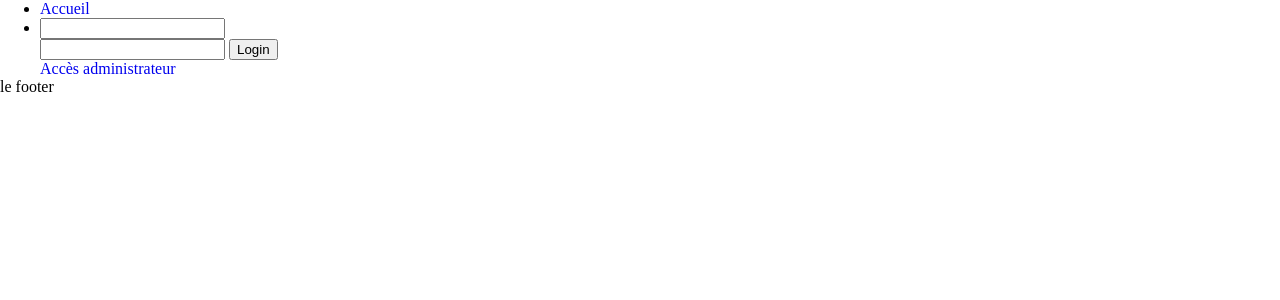
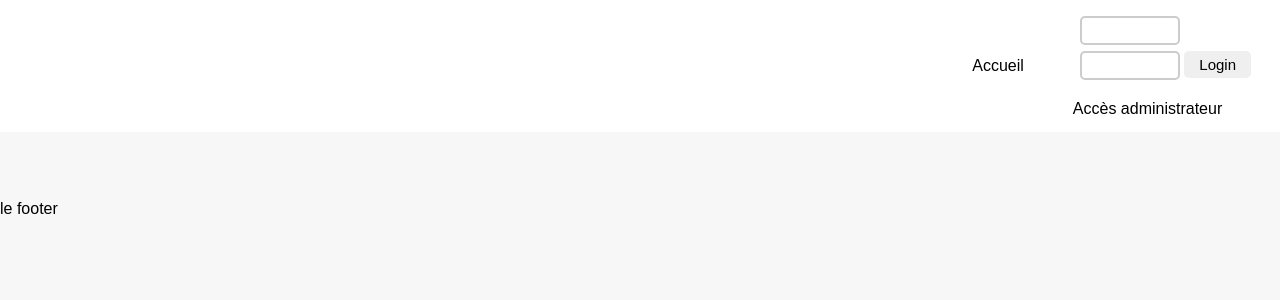
Before and after one commit to karl-lechartier/ProjetTranversal, a PHP site: page / in a window 1280 px wide. Shown: the top 300 px of the page. Run offline with PHP 8.4, Linux system fonts and the light colour scheme; data comes from the database, SQL or seed files in the repository.

Commit message:
Update style.css

```diff
--- a/style.css
+++ b/style.css
@@ -2,8 +2,284 @@
     box-sizing: border-box;
     text-decoration: none;
     -ms-overflow-style: none;
+}
+a {
+    text-decoration: none;
+}
+body {
+    margin: 0;
+    background-color: #f7f7f7;
+    font-family: 'Maven Pro', sans-serif;
+    background-repeat: no-repeat;
+    -webkit-background-size: cover;
+    -moz-background-size: cover;
+    -o-background-size: cover;
+    background-size: cover;
+}
+
+header {
+    position: fixed;
+    width: 100%;
+    padding: 5px;
+    z-index: 1000;
+    background-color: #fff;
+    display: flex;
+    align-content: center;
+    align-items: center;
+    flex-wrap: wrap;
+}
+main {
+    padding-top: 96px;
+}
+.container {
+    max-width: 1500px;
+    margin: auto;
+}
+/*-----------------------NAVBAR------------------------*/
+.navbar {
+    flex-grow: 1;
+    display: flex;
+    justify-content: flex-end;
+}
+.navbar > ul {
+    margin: 0;
+    padding-left: 0;
+    display: flex;
+    align-items: center;
+    align-content: center;
+    flex-wrap: wrap;
+    column-gap: 15px;
+}
+.navbar ul li {
+    list-style: none;
+}
+.navbar ul li a {
+    border: 1px solid transparent;
+    text-decoration: none;
+    color: inherit;
+    padding: 0.5rem 1rem;
+    display: inline-block;
+    opacity: 1;
+    transition: .2s ease all;
+}
+.navbar ul li a:hover {
+    opacity: 0.7;
+    transition: .2s ease all;
+}
+.navbar input {
+    margin: 3px 0;
+    padding:5px;
+    border:2px solid #ccc;
+    -webkit-border-radius: 5px;
+    border-radius: 5px;
+    max-width: 100px;
+}
+
+input[type=submit] {
+    padding:5px 15px;
+    border:0 none;
+    cursor:pointer;
+    -webkit-border-radius: 5px;
+    border-radius: 5px;
+    font-size: 15px;
+}
+
+/*-----------------------CARDS--------------------*/
+#home-cards {
+    padding: 100px 0;
+}
+
+.cards-wrapper {
+    display: flex;
+    justify-content: space-evenly;
+    align-items: center;
+    align-content: center;
+    flex-wrap: wrap;
+    row-gap: 2rem;
+}
+.card {
+    min-height: 430px;
+    max-width: 400px;
+    position: relative;
+    display: flex;
+    flex-direction: column;
+    background-color: #fff;
+    color: black;
+    background-clip: border-box;
+    border: 1px solid rgba(0,0,0,.125);
+    border-radius: 0.5rem;
+    margin: 0 0.5rem;
+    text-decoration: none;
+    transition: .2s ease-in-out box-shadow;
+}
+@media screen and (min-width: 1200px) {
+    .card{
+        min-height: 430px;
+        min-width: 430px;
+    }
+}
+.c-body {
+    padding: 0.5rem 1rem;
+}
+.card:hover {
+    box-shadow: 0 0 20px 0 rgba(0, 0, 0, 0.4);
+    transition: .2s ease-in-out box-shadow;
+}
+
+.card span {
+    font-weight: 700;
+    font-size: 1.5rem;
+}
+
+.card p {
+    margin-bottom: 0;
+    font-size: 17px;
+    color: rgba(0, 0, 0, 0.7);
+}
+
+.center-cropped {
+    width: auto;
+    height: auto;
+    background-position: center center;
+    background-repeat: no-repeat;
+    overflow: hidden;
+    background-size: 100% auto;
+    border-radius: 0.5rem 0.5rem 0 0;
+}
+
+.center-cropped img {
+    min-height: 100%;
+    min-width: auto;
+    max-height: 200px;
+    -ms-filter: "progid:DXImageTransform.Microsoft.Alpha(Opacity=0)";
+    filter: alpha(opacity=0);
+    opacity: 0;
+}
+/*-----------------------------BTN--------------------------------*/
+.btn{
+    font-size: 1rem;
+    font-weight: bold;
+    color: white;
+    display: inline-block;
+    text-decoration: none;
+    background-color: #3794ff;
+    border-radius: 10px;
+    padding: 0.5rem 1rem;
+    transition: .2s ease all;
+}
+.btn:hover {
+    transform: scale(0.95);
+    transition: .2s ease all;
+}
+.btn-big {
+    margin: 2rem 0;
+    font-size: 2rem;
+}
+.btn-red {
+    background-color: #ff2f2f;
+}
+.btn-yellow {
+    background-color: #f8c90d;
+}
+/*-------------------------------FORM INSCRIPTION-----------------------------*/
+.flex-container{
+    margin: 3rem 1rem;
+    display: flex;
+    font-size: 20px;
+    color: #50e3c2;
+    padding: 1rem;
+    border-radius: 1.5rem;
+    justify-content: space-evenly;
+    align-items: flex-start;
+    align-content: center;
+    flex-wrap: wrap;
+    row-gap: 2rem;
+}
+@media screen and (min-width: 1200px) {
+    .flex-container {
+        margin: 4rem 19rem;
+    }
+}
+
+.flex-child {
+    flex: 1;
+    font-weight: bold;
+}
+.flex-child h1{
+    font-size: 3.5rem;
+}
+.flex-child:first-child {
+    margin-right: 20px;
+}
+form {
+    padding: 0.5rem 1.5rem;
+    max-width: 600px;
+    width: 100%;
+    margin: auto;
+    border-radius: 5px;
+    color: black;
+}
+.form-control {
+    border: 1px solid #888888;
+    display: block;
+    width: 100%;
+    border-radius: 5px;
+    padding: 0.5rem;
+    margin-top: 0.5rem;
+}
+.little-form-control {
+    border: 1px solid #888888;
+    border-radius: 5px;
+    padding: 0.5rem;
+    margin-top: 0.5rem;
+}
+.form-color{
+    padding: 0.1rem;
+}
+.formUser span {
+    margin: 0;
+    font-size: 3rem;
+}
+.formUser p {
+    font-weight: bold;
+}
+.formUser .btn {
+    font-size: 18px;
+    margin-bottom: 0.5rem;
+}
+/*-----------------------------TABLE----------------------------*/
+figure {
+    overflow: auto;
     margin: 0;
 }
-body {
-
+figure table, th, td {
+    border-collapse: collapse;
 }
+figure td, th {
+    border: 1px solid white;
+    padding: 0.6rem 0.4rem;
+    color: black;
+    text-align: left;
+}
+figure .center {
+    text-align: center;
+}
+figure th {
+    text-align: center;
+    background-color: #e8e8e8;
+}
+figure tr:nth-child(2n) {
+    background-color: #e3e3e3;
+}
+.nocolor {
+    background-color: #f7f7f7;
+    border: none;
+}
+/*-----------------------------ID MERCI.php---------------------------*/
+#a{
+    font-weight: bold;
+    font-size: 4rem;
+}
+#b {
+    font-size: 2rem;
+}
```
